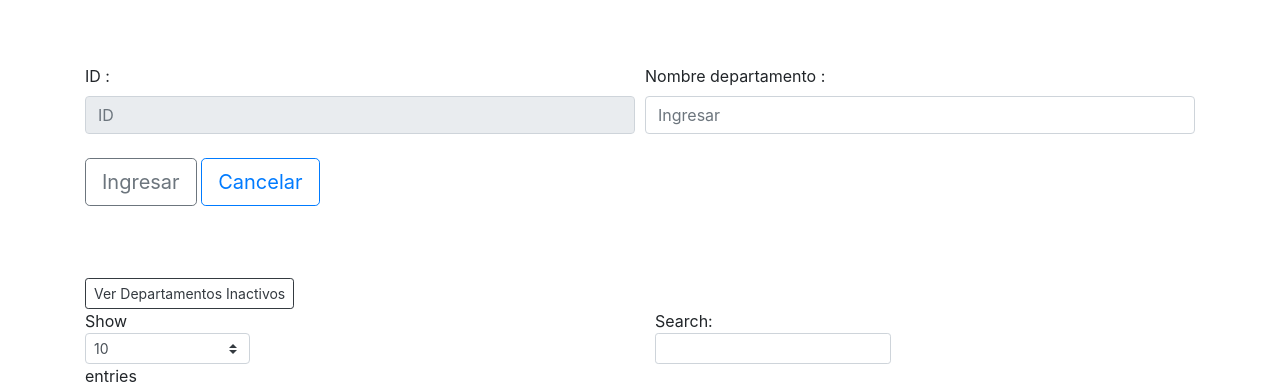
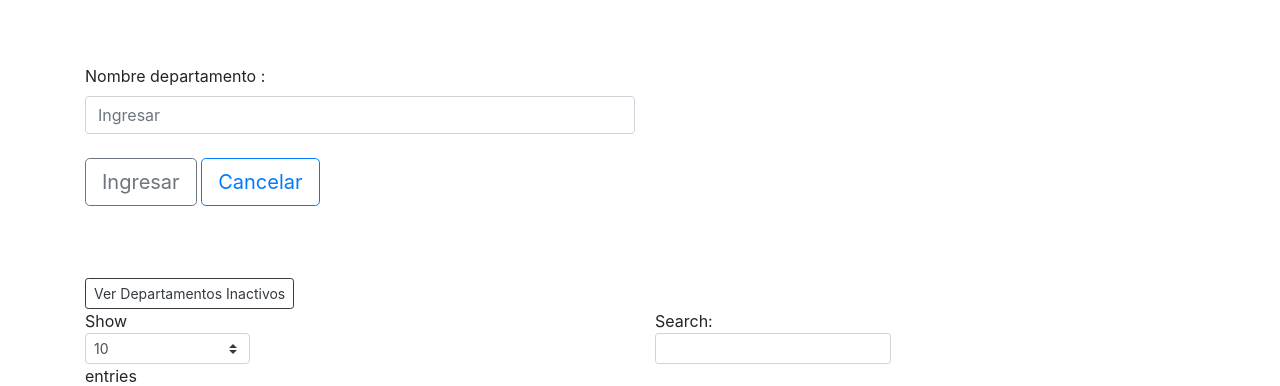
Before and after one commit to CarlosJrMercedes/proyecto-2020-SelectSlav, a PHP site: page /views/departamentos.php in a window 1280 px wide. Shown: the part 99-485 px from the top of the page. Run offline with PHP 8.4, Linux system fonts and the light colour scheme; the template is opened without the code that fills it, so the values that code supplies are empty; the visitor is signed in with stand-in values (Sample User, id 1); some libraries are stand-ins or nearby versions.

Commit message:
departamento

```diff
--- a/app/config.php
+++ b/app/config.php
@@ -1,7 +1,7 @@
 <?php
 
 
-    define("SERVER","localhost");
+    define("SERVER","localhost:3307");
     define("USER","root");
     define("PASSWORD","");
     define("CHAR","utf-8");
--- a/views/departamentos.php
+++ b/views/departamentos.php
@@ -60,13 +60,11 @@
 </header>
 <div class="clarfix"></div>
     <div class="container" style="padding-bottom:5%;padding-top:5%">
-        <div class="form-row">
-        <div class="col-md-6">
-                <label for="">ID :</label>
-                <input type="text" class="form-control" placeholder="ID" id="id" name="id" readonly>
-
+        <div class="form-row" id="formdept">
+        <div class="">
             </div>
             <div class="col-md-6">
+                <input type="text" class="form-control" placeholder="ID" id="id" name="id" hidden readonly>
                 <label for="">Nombre departamento :</label>
                 <input type="text" class="form-control" placeholder="Ingresar" name="nombrese" id="nombrese">
 
--- a/views/resources/js/departamentos.js
+++ b/views/resources/js/departamentos.js
@@ -145,7 +145,7 @@ $(document).on("click","#ingDept", function(){
 
  $(document).on("click","#verInactivos", function(){
     $("#tblActivos").attr("hidden",true);
-    $("#formMantenimiento").attr("hidden",true);
+    $("#formdept").attr("hidden",true);
     $("#regresar").attr("hidden",false);
        $.ajax({
            url : "departamentosInactivos.php"
```
